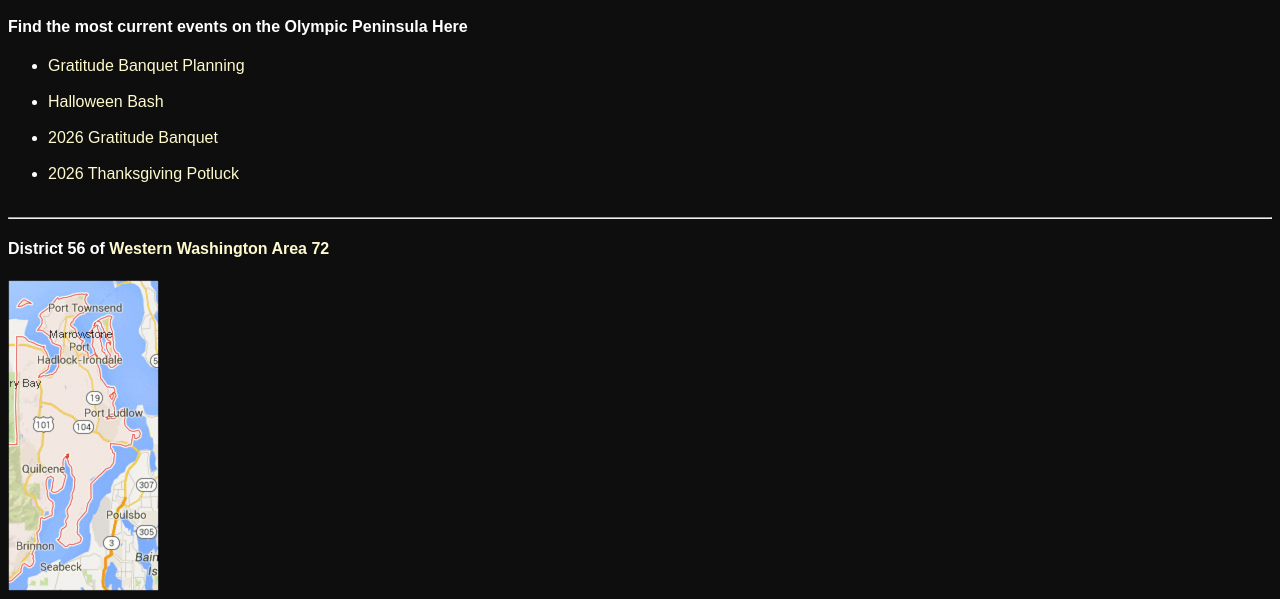
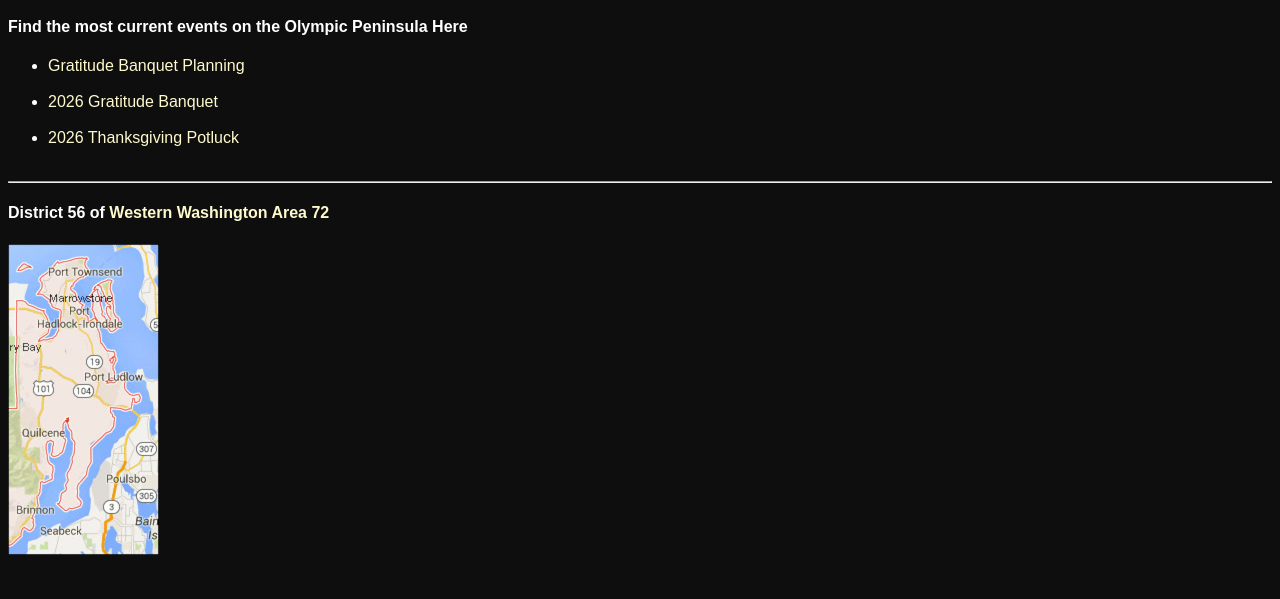
Before and after one commit to District56/website, a plain HTML site: page flyers.html in a window 1280 px wide. Shown: the part 325-924 px from the top of the page. After the commit the page ends 888 px from the top, so only its background shows below. Drawn offline with Linux system fonts and the light colour scheme.

Commit message:
Update flyers.html

```diff
--- a/flyers.html
+++ b/flyers.html
@@ -25,8 +25,6 @@ Port Ludlow, Quilcene, Brinnon, & Coyle<h3>
   <ul>
   <li><a href="Planning.pdf">Gratitude Banquet Planning</a></li>
   <br>
-  <li><a href="Halloween Bash.pdf">Halloween Bash</a></li>
-  <br>
   <li><a href="2026 Banquet.pdf">2026 Gratitude Banquet</a></li>
   <br>
   <li><a href="ThanksgivingPotluck26.pdf">2026 Thanksgiving Potluck</a></li>
```
